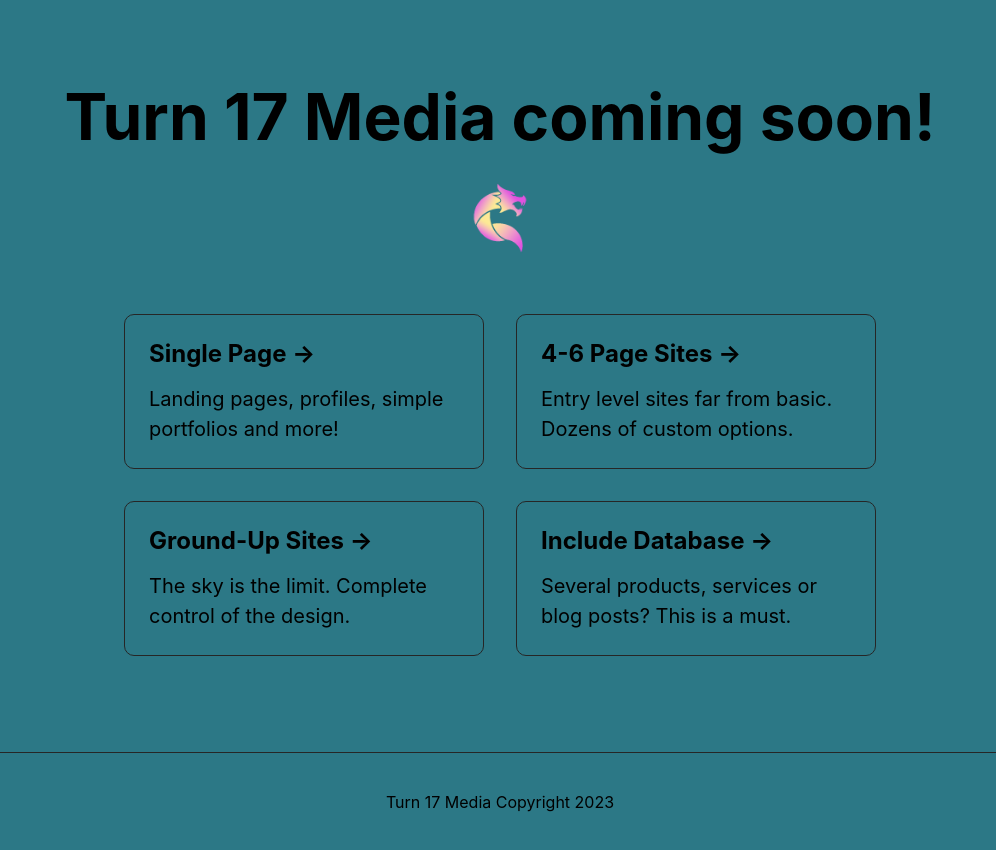
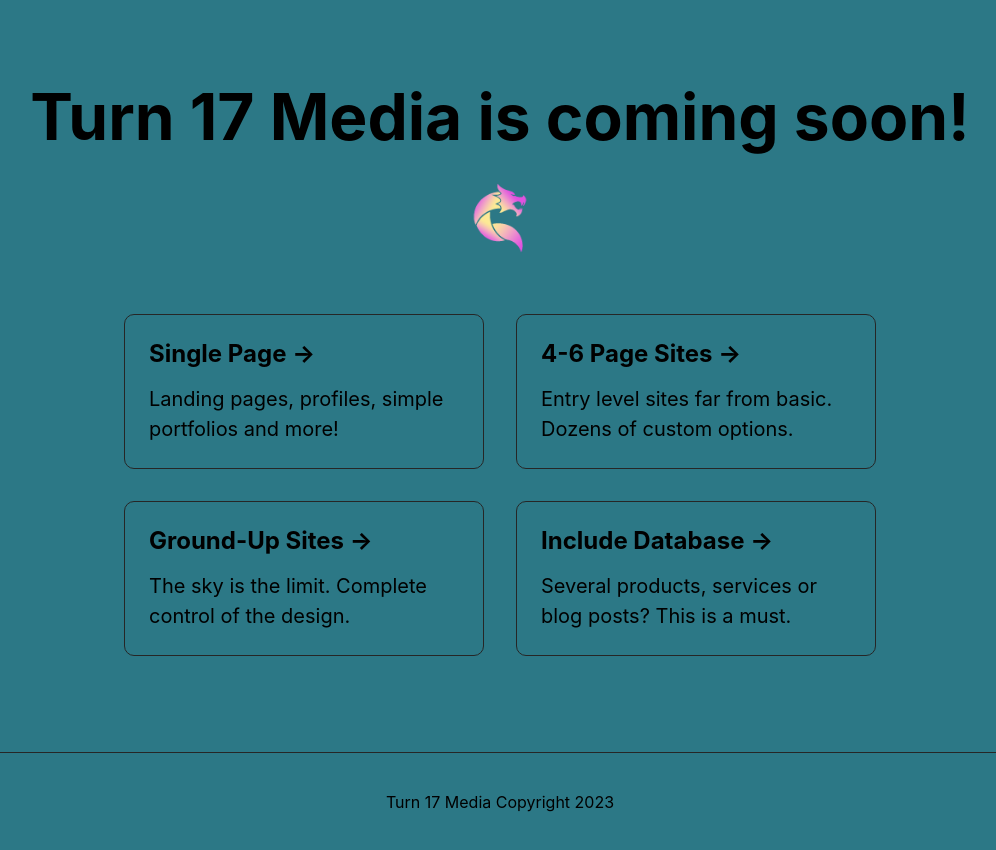
Before and after one commit to argounova/turn17-media, a Next.js app: page / in a window 1280 px wide. Shown: the whole page, without its empty margins (140-1136 px from the left). Built offline with nearby package versions, Linux system fonts and the light colour scheme; no server answers.

Commit message:
text edit to index

```diff
--- a/pages/index.tsx
+++ b/pages/index.tsx
@@ -37,7 +37,7 @@
 
       <main>
         <h1 className="title">
-          Turn 17 Media coming soon!
+          Turn 17 Media is coming soon!
         </h1>
 
         {isConnected ? (
```
